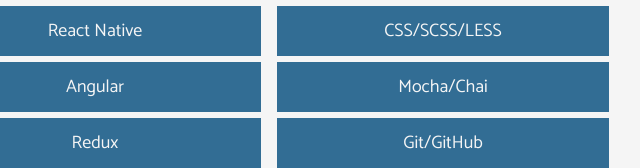
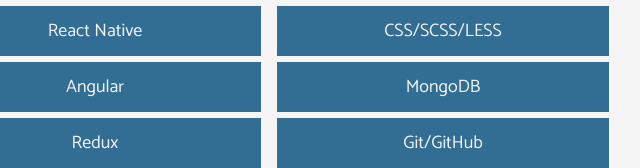
Before and after one commit to supahkenneh/supahkenneh.github.io, a plain HTML site: page index.html in a window 1280 px wide. Shown: the part 1138-1306 px from the top of the page, 374-1014 px from the left. Drawn offline with nearby package versions, Linux system fonts and the light colour scheme; some packages are replaced by stand-ins of ours; a script that the page names is missing.

Commit message:
UPDATE skills

```diff
--- a/index.html
+++ b/index.html
@@ -66,7 +66,7 @@
         <li class="skill">PostgreSQL</li>
         <li class="skill">HTML5</li>
         <li class="skill">CSS/SCSS/LESS</li>
-        <li class="skill">Mocha/Chai</li>
+        <li class="skill">MongoDB</li>
         <li class="skill">Git/GitHub</li>
         <li class="skill">Python</li>
         <li class="skill">AWS</li>
```
Also changed, not shown: 1 other file.
